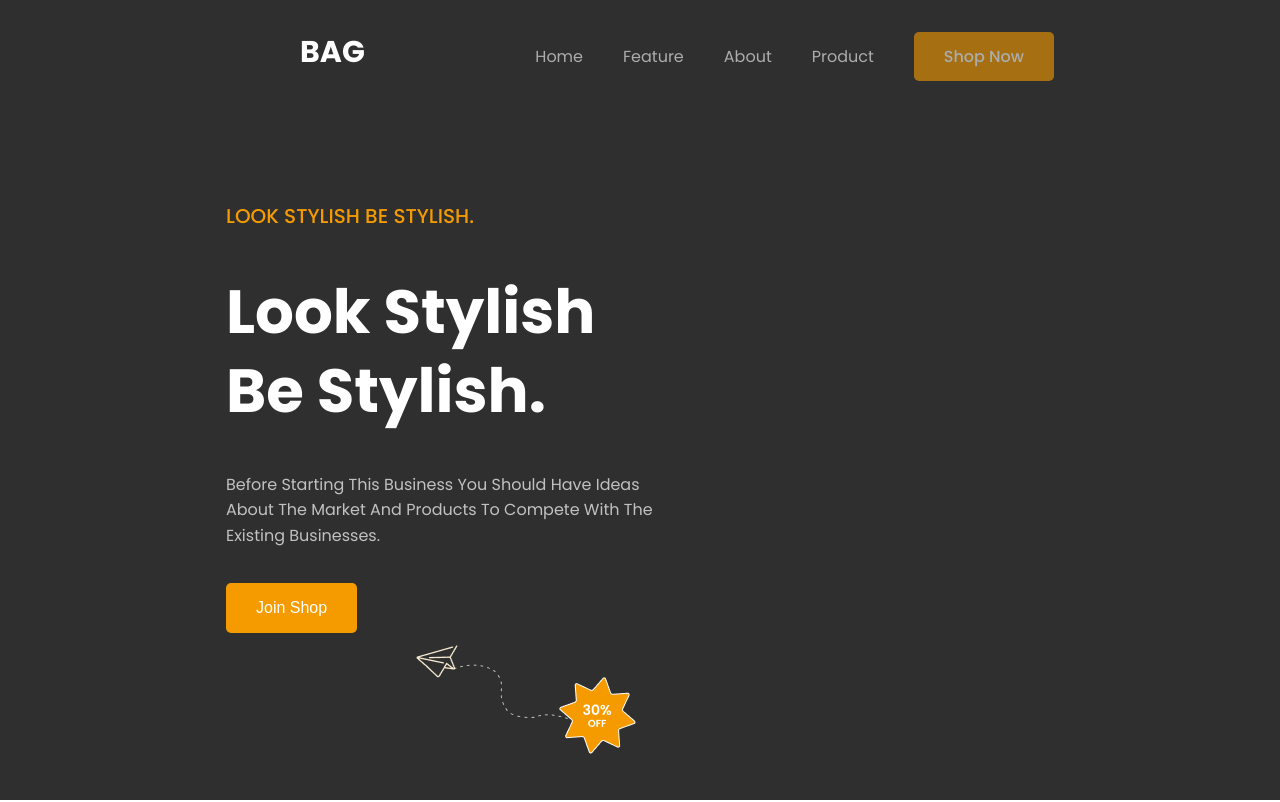
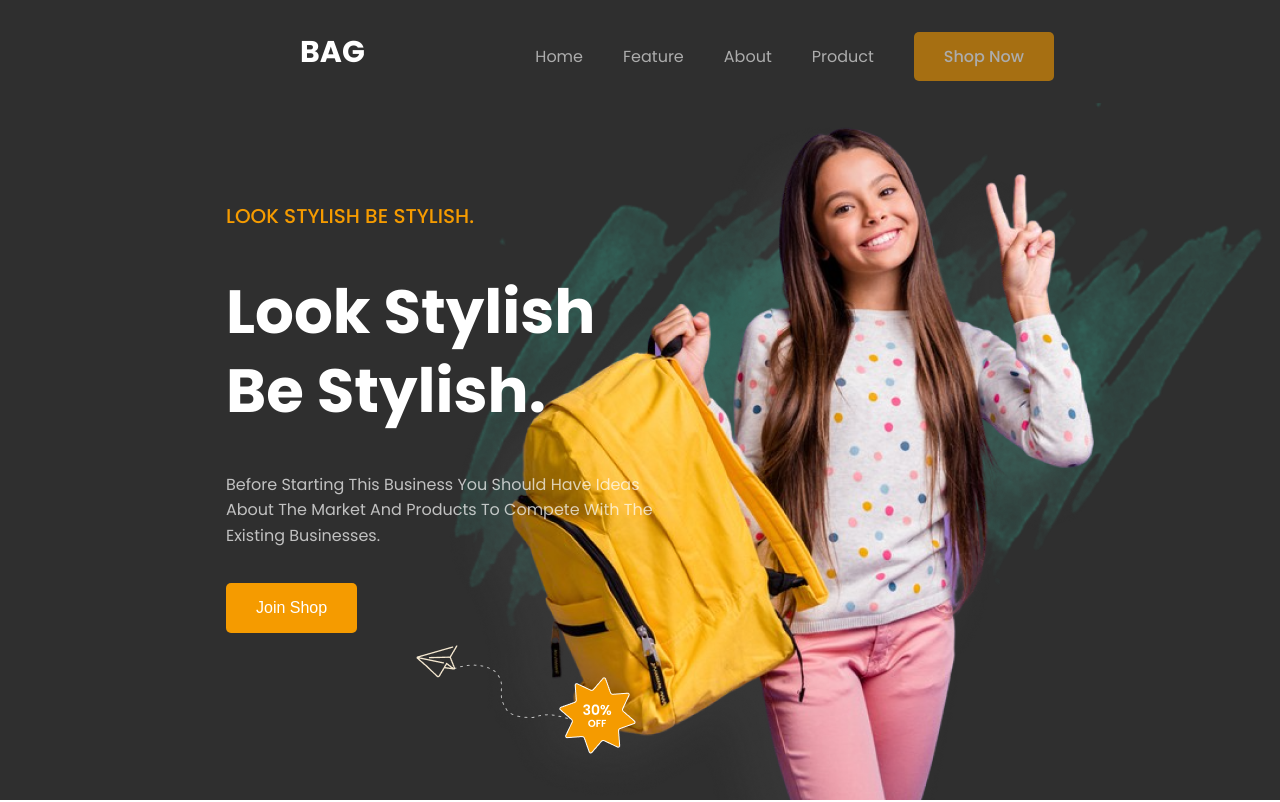
Before and after one commit to Makhammatkulov/lesson8, a plain HTML site: page index.html in a window 1280 px wide. Shown: the top 802 px of the page. Drawn offline with Linux system fonts and the light colour scheme; the site is published under a folder, as on GitHub Pages, so addresses that start at the root find nothing.

Commit message:
Update style.css

```diff
--- a/css/style.css
+++ b/css/style.css
@@ -12,7 +12,7 @@ body {
 }
 
 .bg-header {
-  background: #2f2f2f url(/img/img-girls.png) no-repeat;
+  background: #2f2f2f url(../img/img-girls.png) no-repeat;
   background-position: right 100px;
   min-height: 800px;
 }
```
